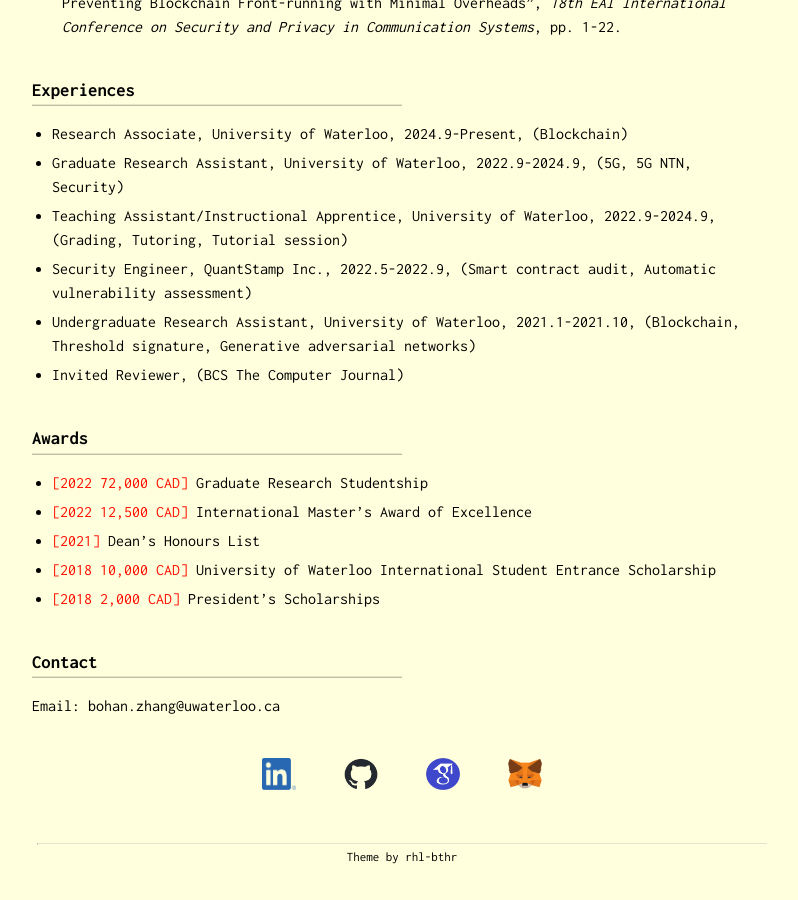
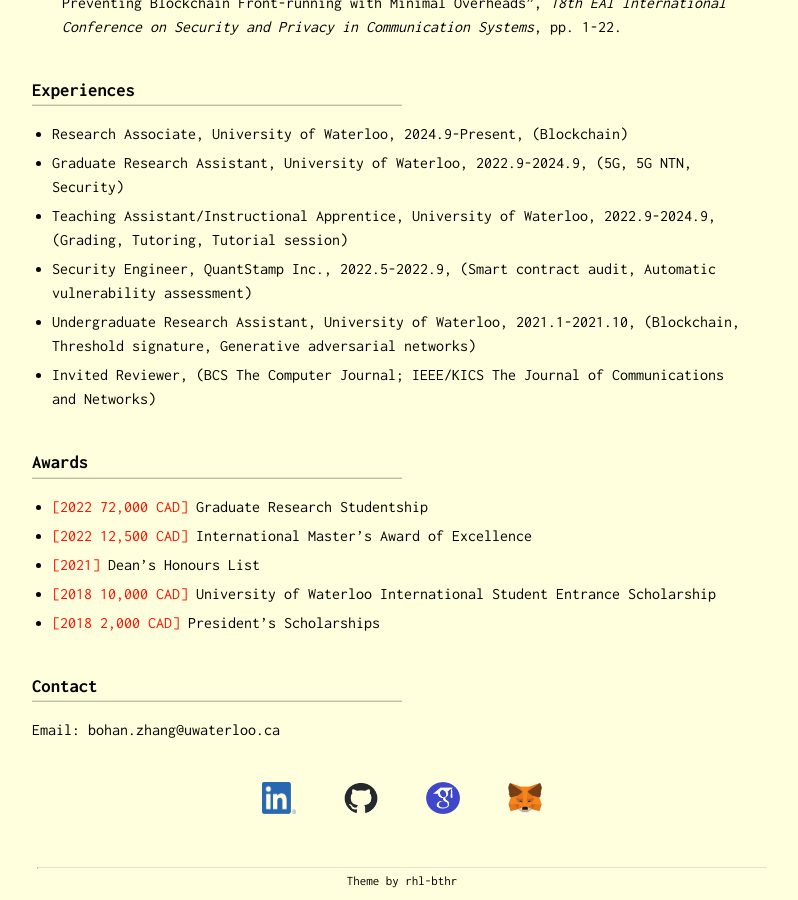
Before and after one commit to zbh888/zbh888.github.io, a Jekyll site: the page built from index.md, in a window 1280 px wide and 900 px high, scrolled down 1149 px. Shown: the whole window, without its empty margins (238-1036 px from the left). Built offline with Jekyll 4.4.1, drawn with Linux system fonts in a browser that asks for light colours; before the commit the page ends 2025 px from its top, so only the background shows below that.

Commit message:
Update index.md

```diff
--- a/index.md
+++ b/index.md
@@ -23,7 +23,7 @@ Over the years, I have found that I enjoy performing data analytics, forecasting
 * Teaching Assistant/Instructional Apprentice, University of Waterloo, 2022.9-2024.9, (Grading, Tutoring, Tutorial session)
 * Security Engineer, QuantStamp Inc., 2022.5-2022.9, (Smart contract audit, Automatic vulnerability assessment)
 * Undergraduate Research Assistant, University of Waterloo, 2021.1-2021.10, (Blockchain, Threshold signature, Generative adversarial networks)
-* Invited Reviewer, (BCS The Computer Journal)
+* Invited Reviewer, (BCS The Computer Journal; IEEE/KICS The Journal of Communications and Networks)
 
 ### Awards
 * [[2022 72,000 CAD]](https://uwaterloo.ca/graduate-studies-postdoctoral-affairs/awards/graduate-research-studentship) Graduate Research Studentship
```
